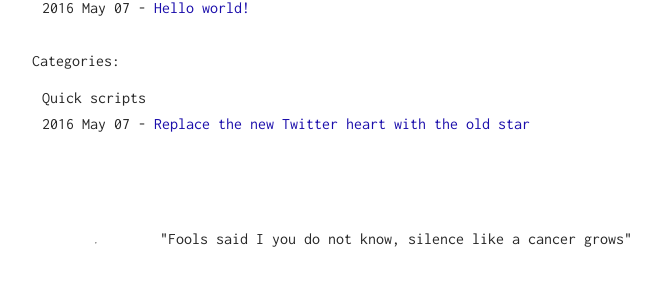
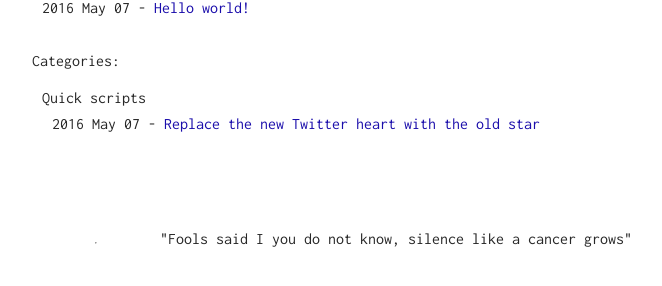
Before and after one commit to SimoDax/simodax.github.io, a Jekyll site: the page built from index.html, in a window 1280 px wide. Shown: the part 189-475 px from the top of the page, without its empty margins (308-970 px from the left). Built offline with Jekyll 4.4.1, drawn with Linux system fonts in a browser that asks for light colours.

Commit message:
Updated main.scss

```diff
--- a/assets/css/main.scss
+++ b/assets/css/main.scss
@@ -41,6 +41,11 @@ ul {
         padding-left: 10px;
         @media screen and (max-width: $br) {
             padding: 10px 0 10px 0;
+        }
+    }
+	ul{
+    	li{
+        padding-left: 20px;
         }
     }
 }
```
